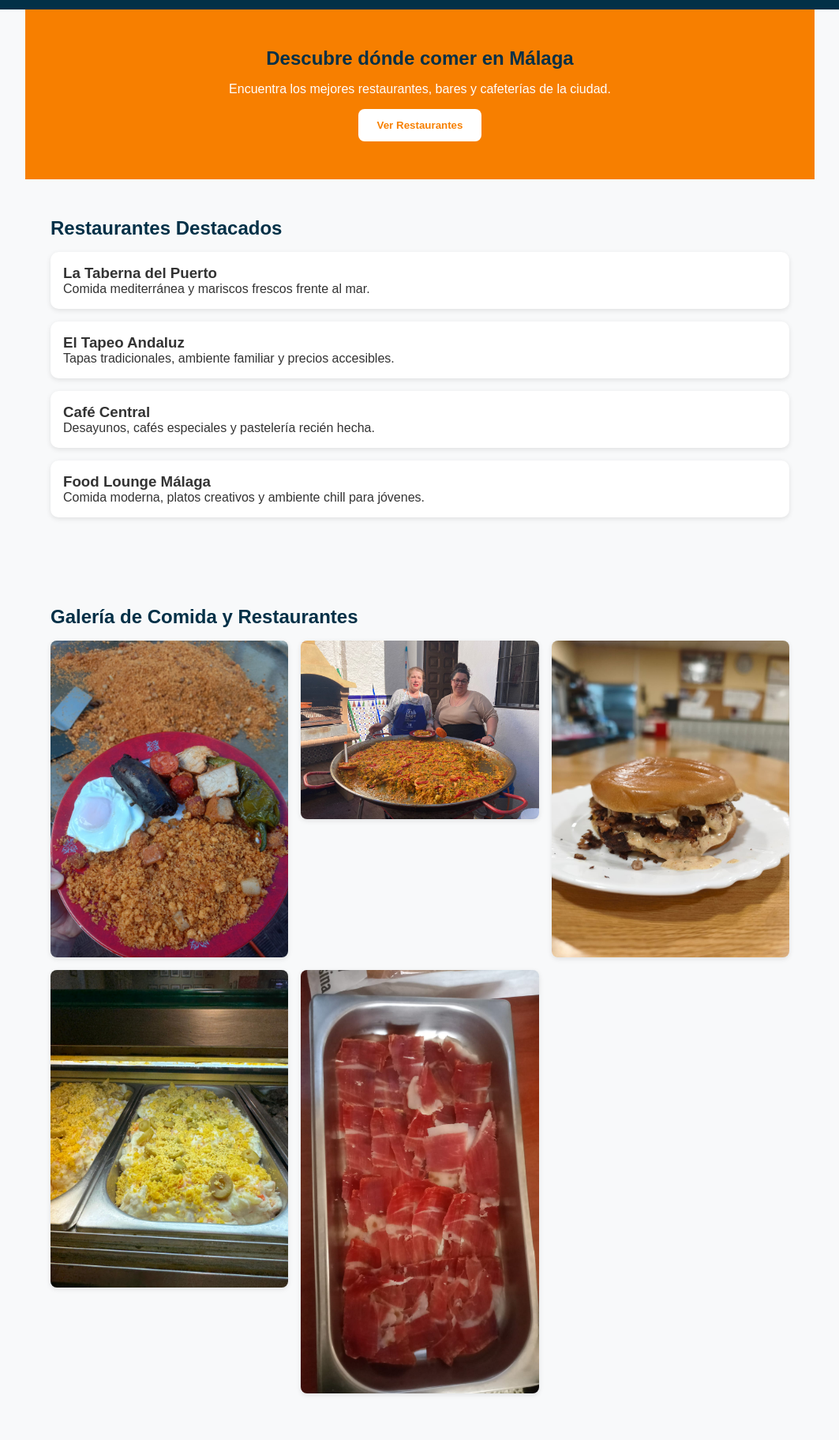
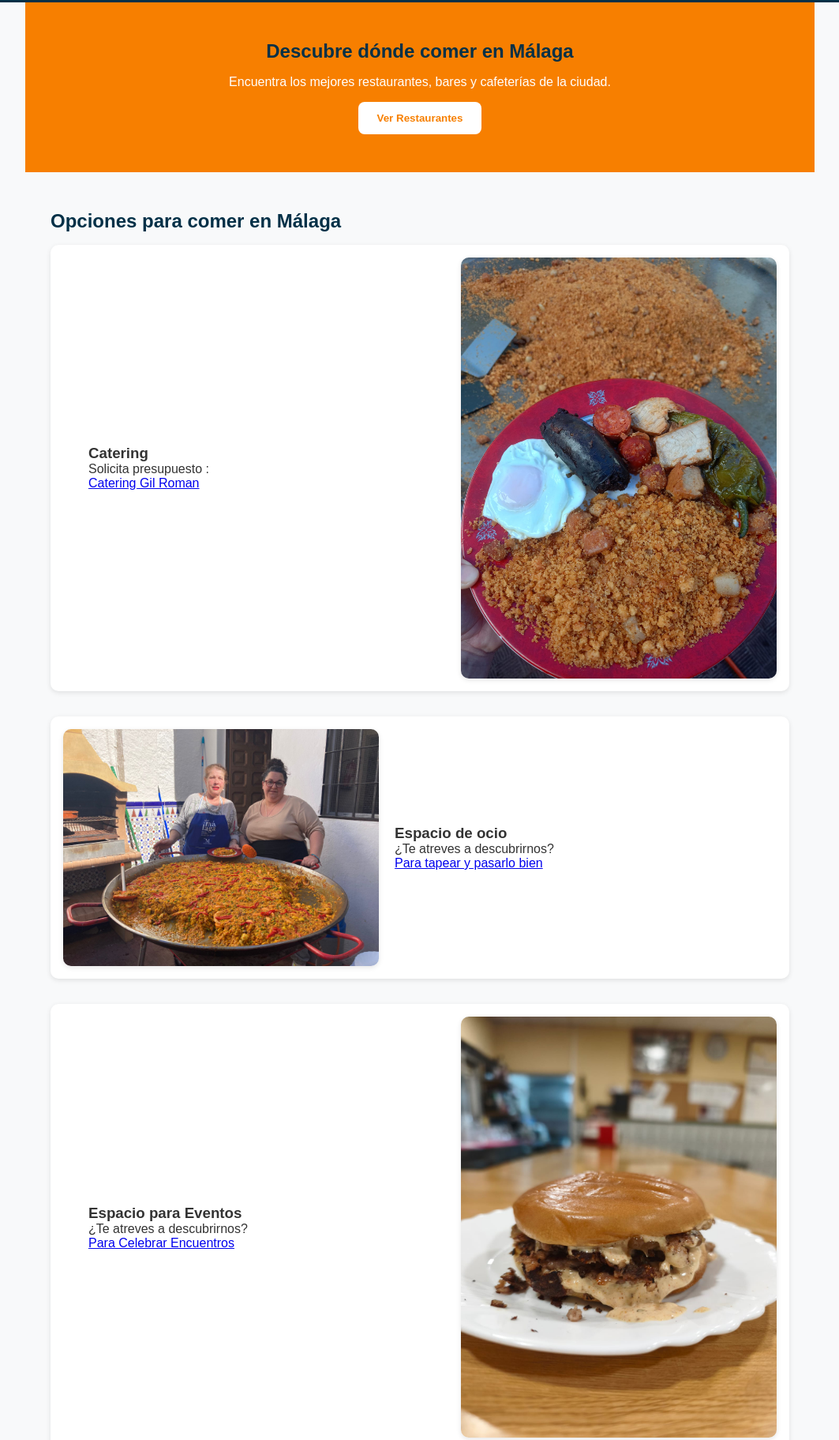
Before and after one commit to laculturaltelefonica-ship-it/DondeComer, a plain HTML site: page index.html in a window 1280 px wide. Shown: the part 57-1880 px from the top of the page at 79% size, without its empty margins (108-1171 px from the left). Drawn offline with Linux system fonts and the light colour scheme.

Commit message:
Add files via upload

```diff
--- a/index.html
+++ b/index.html
@@ -4,21 +4,17 @@
   <meta charset="UTF-8" />
   <meta name="viewport" content="width=device-width, initial-scale=1.0" />
   <title>Donde Comer Málaga | Restaurantes y Opciones de Comida</title>
-
   <meta name="description" content="Donde Comer en Málaga: Guía de restaurantes, bares y comida local. Descubre los mejores lugares para desayunos, comidas y cenas con amigos o familia.">
-
   <link rel="stylesheet" href="style.css" />
 </head>
-
 <body>
 
   <!-- NAVBAR -->
   <header class="navbar">
     <h1>Donde Comer Málaga</h1>
     <nav>
-      <a href="#inicio">Inicio</a>
       <a href="#restaurantes">Restaurantes</a>
-      <a href="#galeria">Galería</a>
+      <a href="#sobre">Sobre nosotros</a>
       <a href="#contacto">Contacto</a>
     </nav>
   </header>
@@ -34,38 +30,57 @@
 
   <!-- RESTAURANTES -->
   <section id="restaurantes">
-    <h2>Restaurantes Destacados</h2>
+    <h2>Opciones para comer en Málaga</h2>
 
     <div class="card">
-      <h3>La Taberna del Puerto</h3>
-      <p>Comida mediterránea y mariscos frescos frente al mar.</p>
+      <img src="images/WhatsApp Image 2025-12-09 at 20.36.48.jpeg" alt="Catering" class="intercalada">
+      <div class="card-text">
+        <h3>Catering</h3>
+        <p>Solicita presupuesto :</p>
+        <p><a href="https://laculturaltelefonica-ship-it.github.io/CateringGilRoman/" target="_blank">Catering Gil Roman</a></p>
+
+      </div>
     </div>
 
     <div class="card">
-      <h3>El Tapeo Andaluz</h3>
-      <p>Tapas tradicionales, ambiente familiar y precios accesibles.</p>
+      <img src="images/WhatsApp Image 2025-12-09 at 20.42.25.jpeg" alt="Ocio" class="intercalada">
+      <div class="card-text">
+        <h3>Espacio de ocio</h3>
+        <p>¿Te atreves a descubrirnos?</p>
+        <p><a href="https://laculturaltelefonica-ship-it.github.io/Espacio Ocio/" target="_blank">Para tapear y pasarlo bien</a></p>
+
+      </div>
     </div>
 
     <div class="card">
-      <h3>Café Central</h3>
-      <p>Desayunos, cafés especiales y pastelería recién hecha.</p>
+      <img src="images/WhatsApp Image 2025-12-09 at 20.42.26 (1).jpeg" alt="Eventos" class="intercalada">
+      <div class="card-text">
+        <h3>Espacio para Eventos</h3>
+        <p>¿Te atreves a descubrirnos?</p>
+        <p><a href="https://laculturaltelefonica-ship-it.github.io/Espacio Ocio/" target="_blank">Para Celebrar Encuentros</a></p>
+
+      </div>
     </div>
 
     <div class="card">
-      <h3>Food Lounge Málaga</h3>
-      <p>Comida moderna, platos creativos y ambiente chill para jóvenes.</p>
+      <img src="images/WhatsApp Image 2025-12-09 at 20.42.26 (2).jpeg" alt="Peña" class="intercalada">
+      <div class="card-text">
+        <h3>La Peña</h3>
+        <p>Descubre todo lo que podemos ofrecer</p>
+        <p><a href="https://laculturaltelefonica-ship-it.github.io/Espacio Ocio/" target="_blank">Aquí puedes reunirte, jugar, comer y beber practicamente lo que quieras</a></p>
+
+      </div>
     </div>
   </section>
 
-  <!-- GALERÍA -->
-  <section id="galeria">
-    <h2>Galería de Comida y Restaurantes</h2>
-    <div class="galeria-grid">
-      <img src="images/WhatsApp Image 2025-12-09 at 20.36.48.jpeg" alt="Catering Málaga foto 1">
-      <img src="images/WhatsApp Image 2025-12-09 at 20.42.25.jpeg" alt="Catering Málaga foto 2">
-      <img src="images/WhatsApp Image 2025-12-09 at 20.42.26 (1).jpeg" alt="Catering Málaga foto 3">
-      <img src="images/WhatsApp Image 2025-12-09 at 20.42.26 (2).jpeg" alt="Catering Málaga foto 4">
-      <img src="images/WhatsApp Image 2025-12-09 at 20.42.26.jpeg" alt="Catering Málaga foto 5">
+  <!-- SOBRE NOSOTROS -->
+  <section id="sobre">
+    <h2>Sobre nosotros</h2>
+    <div class="card">
+      <img src="images/WhatsApp Image 2025-12-09 at 20.42.26.jpeg" alt="Sobre Donde Comer" class="intercalada">
+      <div class="card-text">
+        <p>“Donde Comer Málaga” es tu guía confiable para descubrir los mejores lugares donde comer en la ciudad, con recomendaciones de restaurantes, cafeterías y bares locales.</p>
+      </div>
     </div>
   </section>
 
@@ -80,6 +95,13 @@
   <!-- FOOTER -->
   <footer>
     <p>© 2025 Donde Comer Málaga | Web creada por Jesús Orellana</p>
+    <p>
+      Otras páginas:
+      <a href="https://laculturaltelefonica-ship-it.github.io/LaCulturalWEB/" target="_blank">LaCultural</a> |
+      <a href="https://laculturaltelefonica-ship-it.github.io/Eventos/" target="_blank">Eventos</a> |
+      <a href="https://laculturaltelefonica-ship-it.github.io/EspacioOcio/" target="_blank">Espacio Ocio</a> |
+      <a href="https://laculturaltelefonica-ship-it.github.io/DondeComer/" target="_blank">Dónde Comer</a>
+    </p>
   </footer>
 
   <script src="script.js"></script>
--- a/style.css
+++ b/style.css
@@ -24,13 +24,18 @@ body {
   color: var(--blanco);
   padding: 1rem 2rem;
   display: flex;
+  flex-wrap: wrap;
   justify-content: space-between;
   align-items: center;
 }
 
+.navbar h1 {
+  font-size: 1.5rem;
+}
+
 .navbar nav a {
   color: var(--blanco);
-  margin: 0 1rem;
+  margin-left: 1rem;
   text-decoration: none;
   font-weight: 500;
 }
@@ -70,31 +75,95 @@ h2 {
   color: var(--secundario);
 }
 
+/* CARD */
 .card {
   background: var(--blanco);
   padding: 1rem;
   border-radius: 10px;
-  margin-bottom: 1rem;
+  margin-bottom: 2rem;
   box-shadow: 0 2px 6px rgba(0,0,0,0.1);
+  display: flex;
+  flex-direction: column;
+  gap: 15px;
 }
 
-/* GALERÍA */
-.galeria-grid {
-  display: grid;
-  gap: 1rem;
-  grid-template-columns: repeat(auto-fit, minmax(250px, 1fr));
+/* Contenedor de texto de la card */
+.card-text {
+  padding: 0;
 }
 
-.galeria-grid img {
+/* Imágenes intercaladas */
+.intercalada {
   width: 100%;
-  border-radius: 8px;
+  max-width: 400px;
+  border-radius: 10px;
+  object-fit: cover;
   box-shadow: 0 2px 6px rgba(0,0,0,0.1);
+  margin: 0 auto;
 }
 
-/* FOOTER */
+/* Footer */
 footer {
   text-align: center;
   padding: 1rem;
   background: var(--secundario);
   color: var(--blanco);
 }
+
+footer a {
+  color: var(--blanco);
+  text-decoration: none;
+  margin: 0 0.5rem;
+}
+
+footer a:hover {
+  color: var(--principal);
+}
+
+/* Media queries */
+@media (min-width: 768px) {
+  .card {
+    flex-direction: row;
+    align-items: center;
+    gap: 20px;
+  }
+
+  /* Alternar posición de la imagen */
+  .card:nth-child(even) {
+    flex-direction: row-reverse;
+  }
+
+  .card img.intercalada {
+    width: 50%;
+    margin: 0;
+  }
+
+  .card .card-text {
+    width: 50%;
+  }
+}
+
+@media (max-width: 767px) {
+  .card {
+    flex-direction: column;
+  }
+
+  .card img.intercalada {
+    width: 100%;
+    margin: 20px 0 0 0;
+  }
+
+  .hero {
+    padding: 3rem 1rem;
+  }
+
+  .navbar {
+    flex-direction: column;
+    align-items: flex-start;
+  }
+
+  .navbar nav a {
+    margin-left: 0;
+    margin-top: 5px;
+  }
+}
```
